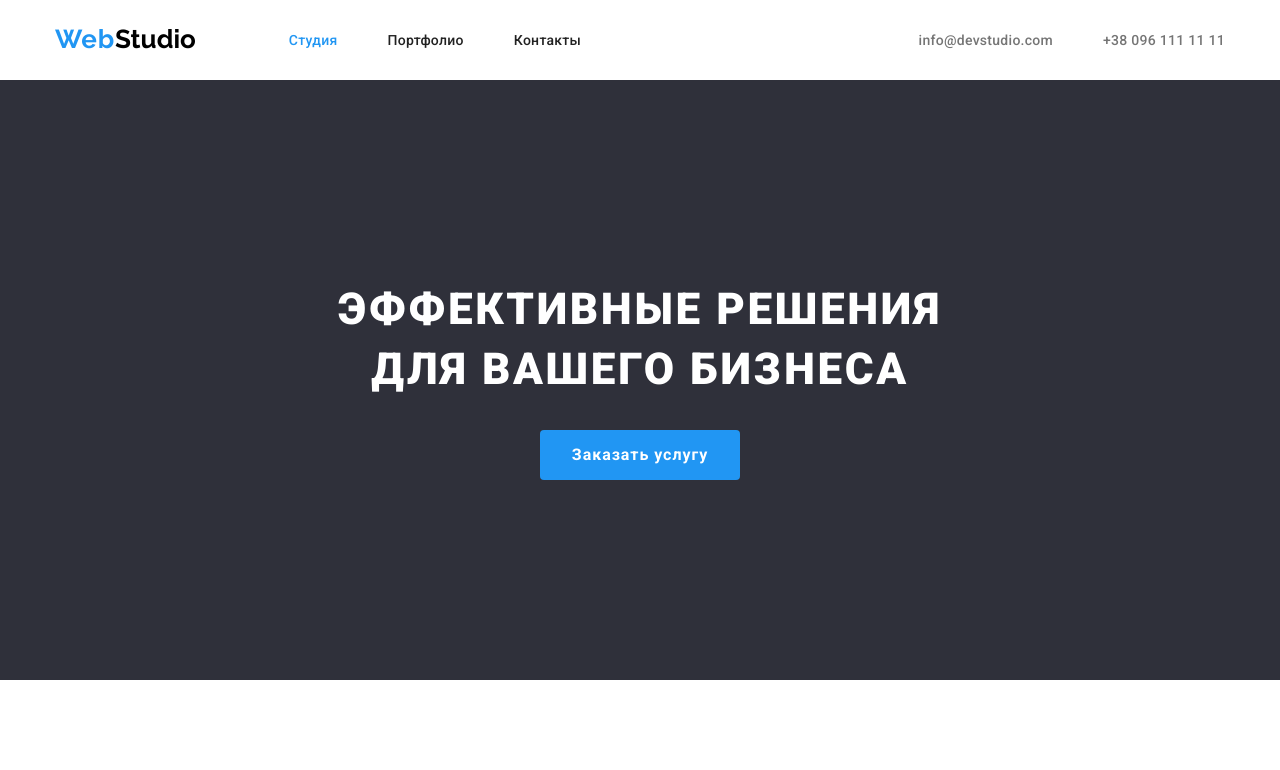
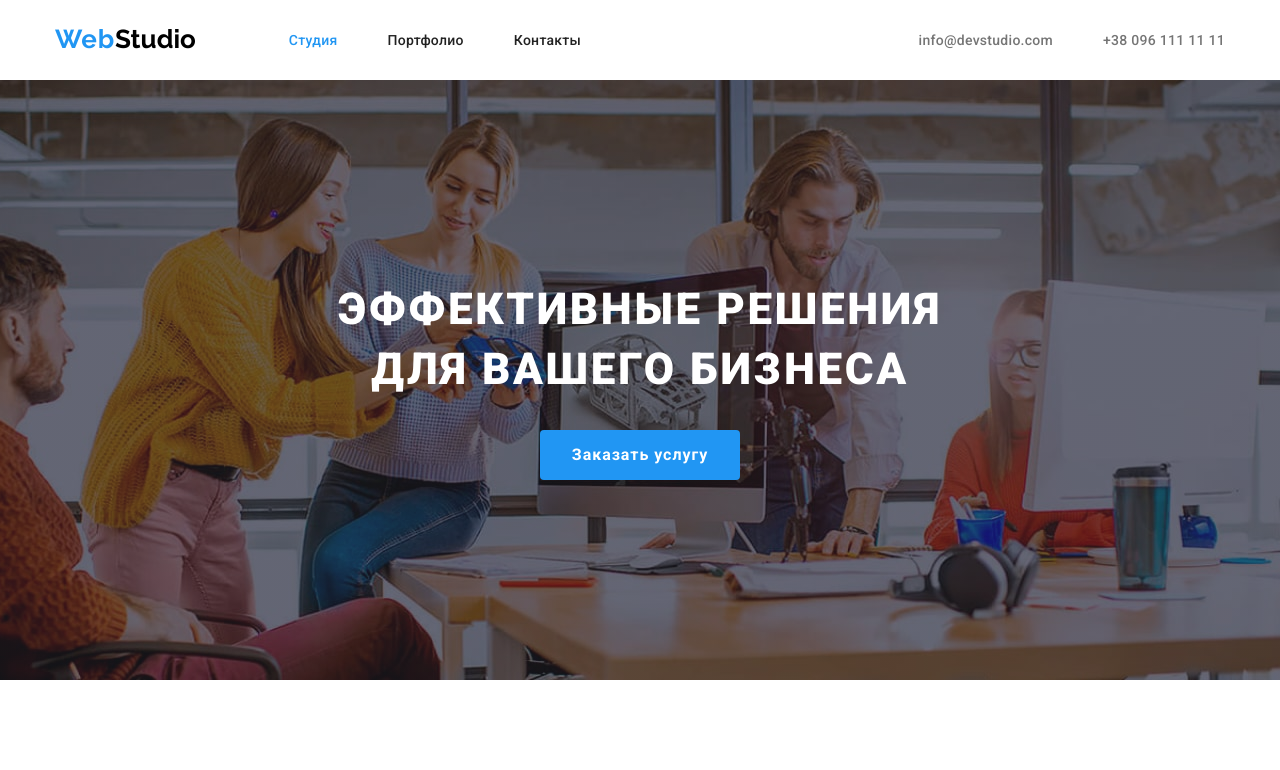
Before and after one commit to Alex2013GitHub/goit-markup-hw-04, a plain HTML site: page index.html in a window 1280 px wide. Shown: the top 770 px of the page. Drawn offline with nearby package versions, Linux system fonts and the light colour scheme.

Commit message:
img-hero

```diff
--- a/CSS/Styles.css
+++ b/CSS/Styles.css
@@ -140,6 +140,19 @@
 /* -------------Hero -------------*/
 
 .hero {
+  max-width: 1600px;
+  height: 600px;
+  margin-left: auto;
+  margin-right: auto;
+  background-image: linear-gradient(
+      to right,
+      rgba(47, 48, 58, 0.4),
+      rgba(47, 48, 58, 0.4)
+    ),
+    url(../imagas/hero.jpg);
+  background-repeat: no-repeat;
+  background-position: center;
+  background-size: cover;
   padding: 200px 0;
   background-color: var(--background);
   text-align: center;
@@ -188,6 +201,7 @@
 .about-item {
   width: 270px;
 }
+
 .about-item + .about-item {
   margin-left: 30px;
 }
```
Also changed, not shown: index.html (+1 -0 lines), imagas/hero.jpg (added), imagas/icons.svg (renamed from imagas/symbol-defs.svg).
